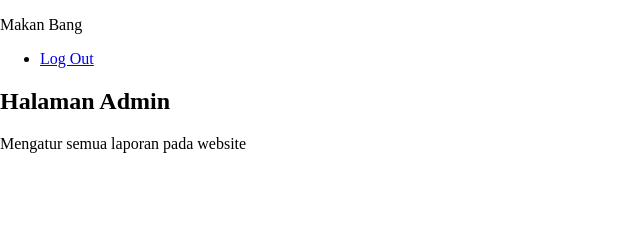
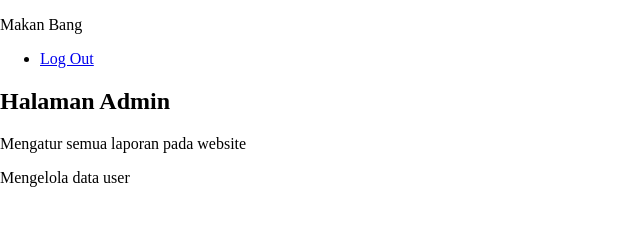
Before and after one commit to ErwinArif/HTML5, a plain HTML site: page admin.html in a window 1280 px wide. Shown: the whole page, without its empty margins (0-640 px from the left). Drawn offline with Linux system fonts and the light colour scheme.

Commit message:
ubah admin.html

```diff
--- a/admin.html
+++ b/admin.html
@@ -30,6 +30,9 @@
             <p>
                 Mengatur semua laporan pada website
             </p>
+            <p>
+                Mengelola data user
+            </p>
         </div>
     </section>
 
```
